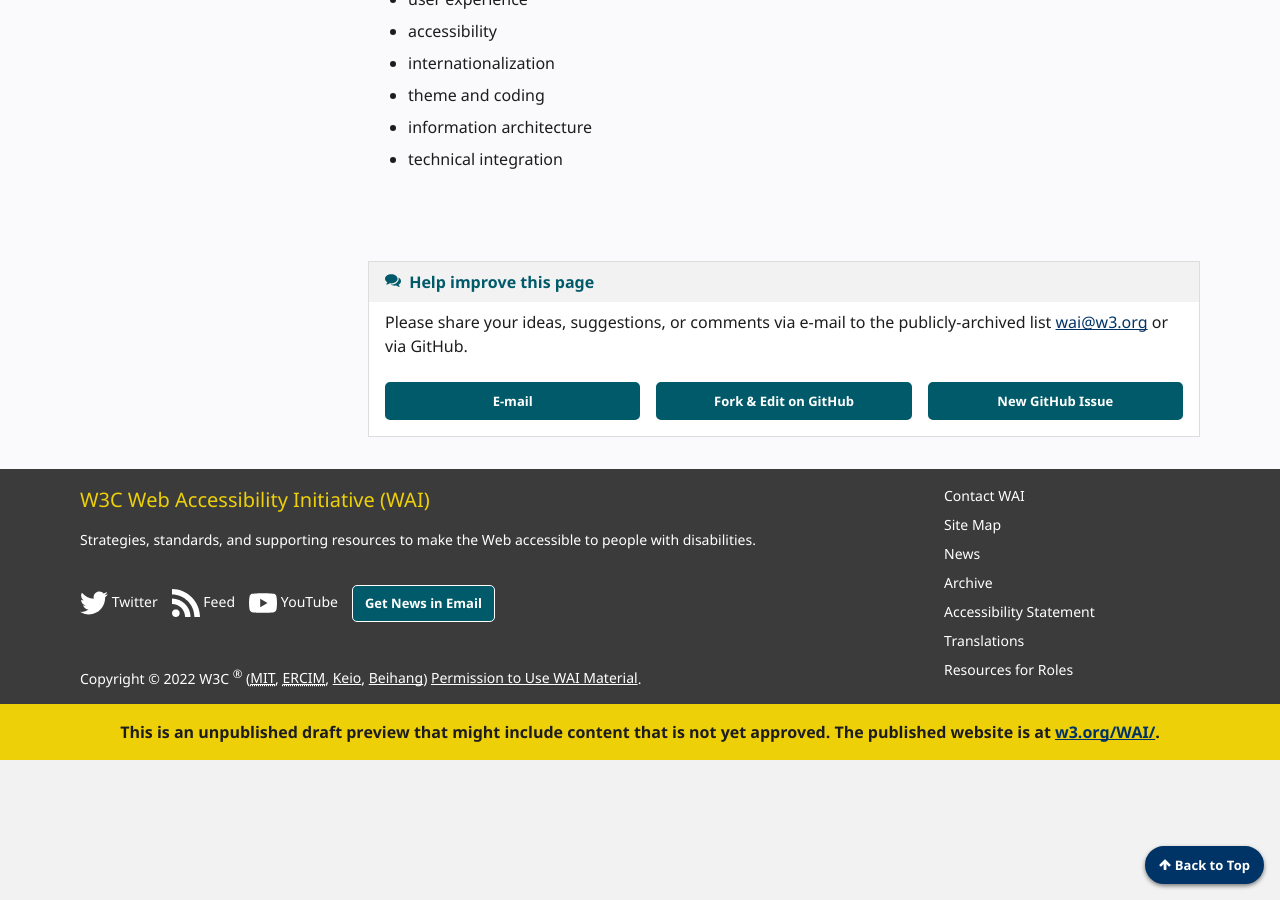
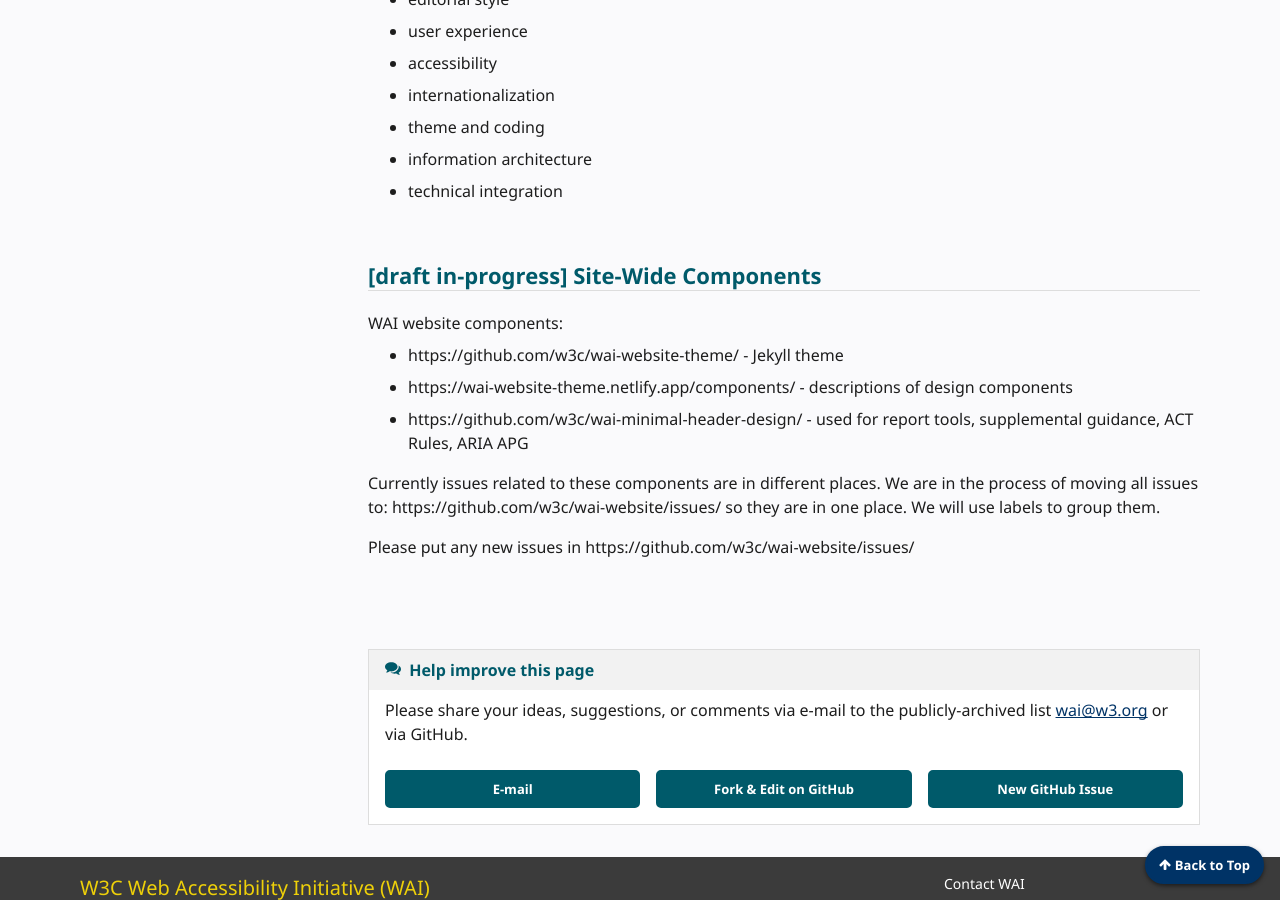
Before and after one commit to w3c/wai-website-theme, a Jekyll site: the page built from content/workflow.md, in a window 1280 px wide and 900 px high, scrolled down 2729 px. Built offline with Jekyll 4.4.1, drawn with Linux system fonts in a browser that asks for light colours; cached includes are drawn as plain includes; comment, search, counter and statistics services are not loaded; some of the changed text lies outside the part shown.

Commit message:
+ initial draft of Site-Wide Components

```diff
--- a/content/workflow.md
+++ b/content/workflow.md
@@ -74,3 +74,14 @@
 * theme and coding
 * information architecture
 * technical integration
+
+## [draft in-progress] Site-Wide Components {#components}
+
+WAI website components:
+* https://github.com/w3c/wai-website-theme/ - Jekyll theme
+* https://wai-website-theme.netlify.app/components/ - descriptions of design components
+* https://github.com/w3c/wai-minimal-header-design/ - used for report tools, supplemental guidance, ACT Rules, ARIA APG
+
+Currently issues related to these components are in different places. We are in the process of moving all issues to: https://github.com/w3c/wai-website/issues/ so they are in one place. We will use labels to group them.
+
+Please put any new issues in https://github.com/w3c/wai-website/issues/
```
